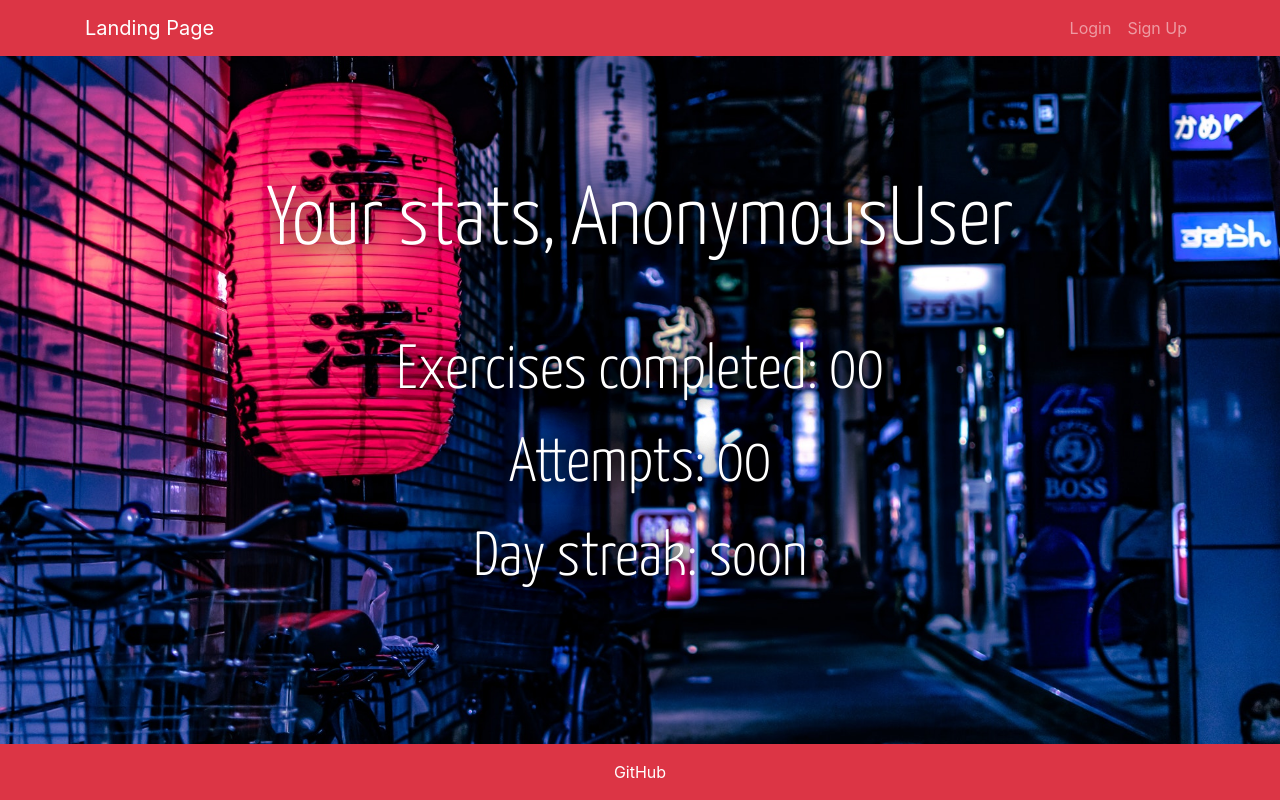
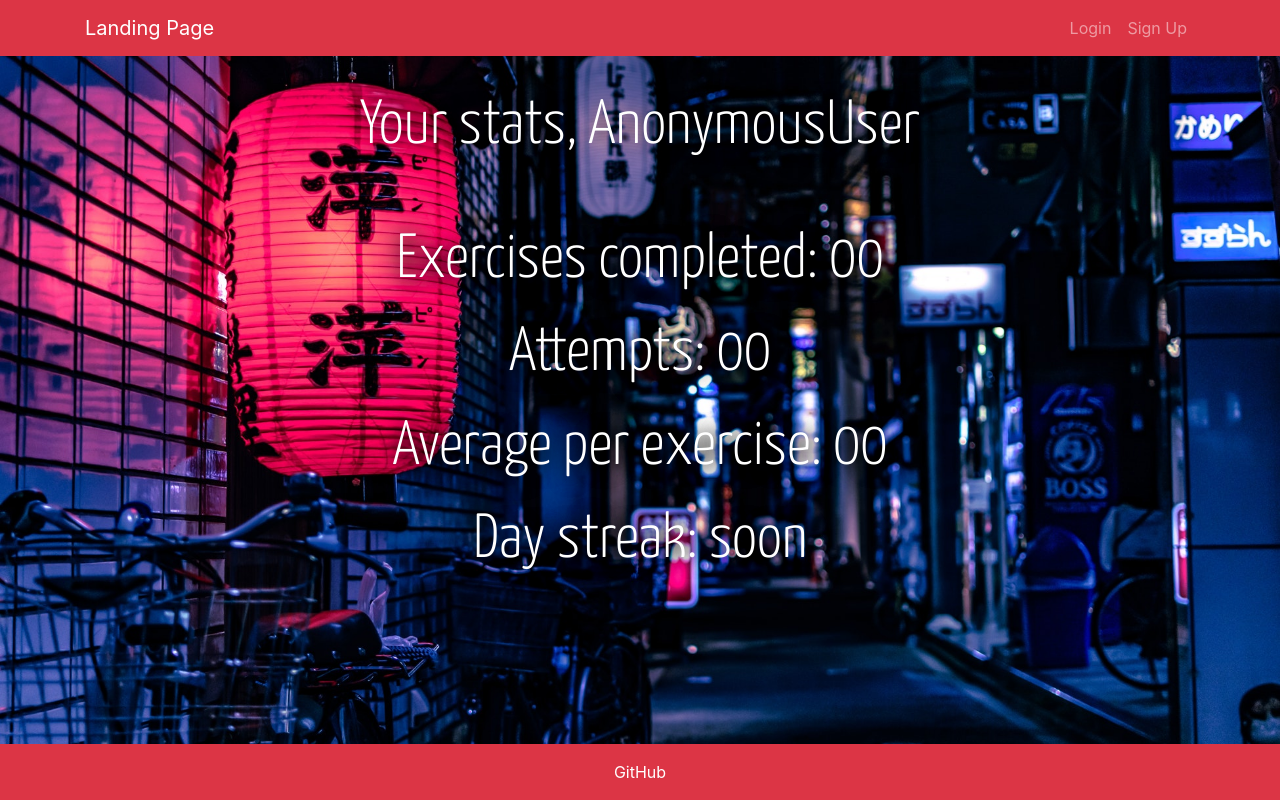
Before and after one commit to zooyl/JapaneseMemo, a Django app: template templates/stats.html in a window 1280 px wide. Run offline with Django 3.2, Linux system fonts and the light colour scheme; the template is opened without the code that fills it, so the values that code supplies are empty; parts of the project's set-up code (start-up, migrations or seed data) failed here and were passed over; some libraries are stand-ins or nearby versions.

Commit message:
calculating average with zerodivision error

```diff
--- a/Hiragana/static/css/custom.css
+++ b/Hiragana/static/css/custom.css
@@ -314,5 +314,5 @@
     height: 100vh;
 }
 .stats-big {
-    font-size: calc(4vw + 4vh);
+    font-size: calc(3vw + 3vh);
 }
--- a/Hiragana/static/js/app.js
+++ b/Hiragana/static/js/app.js
@@ -30,11 +30,14 @@ $(document).ready(function () {
     var fade_exercise = $('#exercise');
     var fade_attempts = $('#attempts');
     var fade_streak = $('#streak');
+    var fade_average = $('#average');
     fade_exercise.css({"position": "relative", "opacity": 0, "left": "+=100"});
     fade_exercise.animate({left: 0, opacity: 1}, 3000);
     fade_attempts.css({"position": "relative", "opacity": 0, "right": "+=100"});
-    fade_attempts.animate({left: 0, opacity: 1}, 5000);
-    fade_streak.css({"position": "relative", "opacity": 0, "left": "+=100"});
+    fade_attempts.animate({left: 0, opacity: 1}, 4000);
+    fade_average.css({"position": "relative", "opacity": 0, "left": "+=100"});
+    fade_average.animate({left: 0, opacity: 1}, 6000);
+    fade_streak.css({"position": "relative", "opacity": 0, "right": "+=100"});
     fade_streak.animate({left: 0, opacity: 1}, 7000);
     // levels list
     var slide = $('.extend');
--- a/templates/stats.html
+++ b/templates/stats.html
@@ -1,7 +1,7 @@
 {% extends 'base.html' %}
 {% block content %}
     <div class="lamp-bg stats-font-text">
-        <div class="stats-big" style="padding-top: 20vh; text-align: center">Your stats, {{ request.user }}</div>
+        <div class="stats-big" style="padding-top: 10vh; text-align: center">Your stats, {{ request.user }}</div>
         <div class="container" style="padding-top: 5vh; text-align: center">
             <div class="row align-items-center">
                 <div class="col stats-font-number" id="exercise">
@@ -14,6 +14,11 @@
                 </div>
             </div>
             <div class="row align-items-center">
+                <div class="col stats-font-number" id="average">
+                    Average per exercise: <span class="counter" data-count="{{ average }}">0</span>
+                </div>
+            </div>
+            <div class="row align-items-center">
                 <div class="col stats-font-number" id="streak">
                     Day streak: soon
                 </div>
```
Also changed, not shown: Hiragana/views.py (+6 -1 lines).
